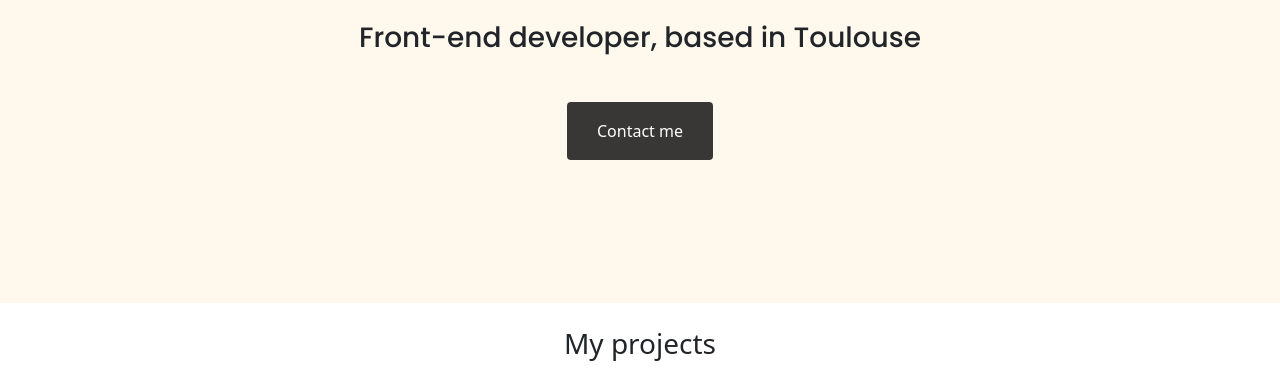
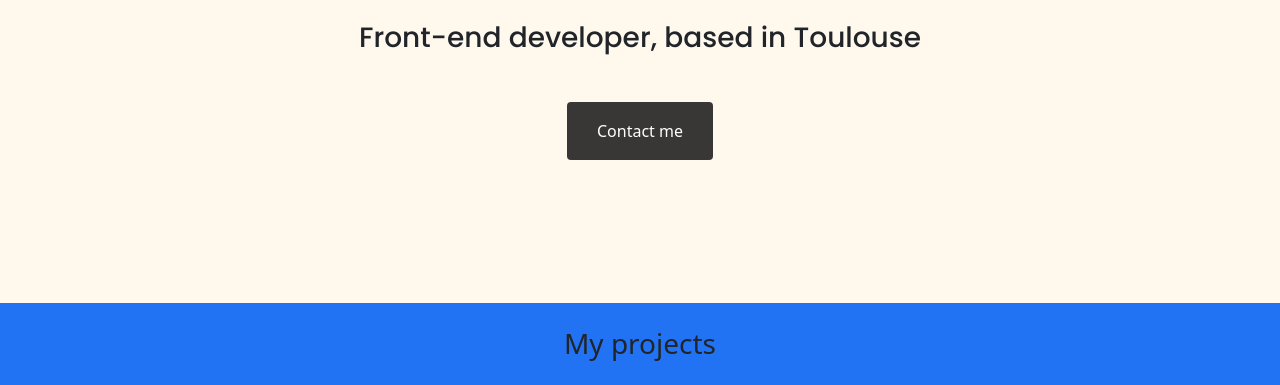
Before and after one commit to soniangn/Portfolio, a plain HTML site: page index.html in a window 1280 px wide. Shown: the part 415-800 px from the top of the page. Drawn offline with nearby package versions, Linux system fonts and the light colour scheme.

Commit message:
Set background color

```diff
--- a/style.css
+++ b/style.css
@@ -4,6 +4,10 @@
   --tertiary-color: #393636;
   --heading-font: "playfair display", serif;
   --basic-font: "Poppins", "sans serif";
+}
+
+body {
+  background-color: var(--secondary-color);
 }
 
 .presentation {
```
